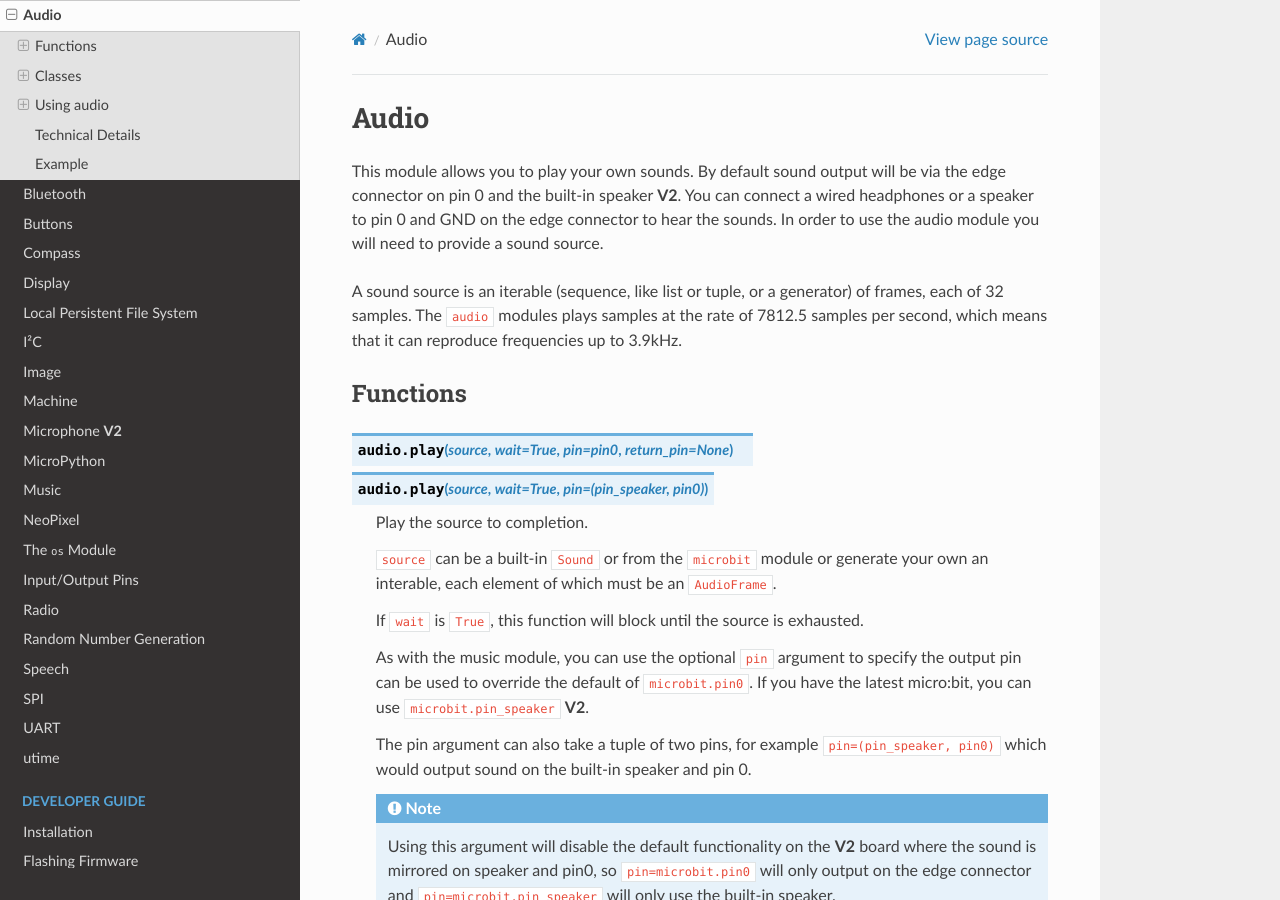
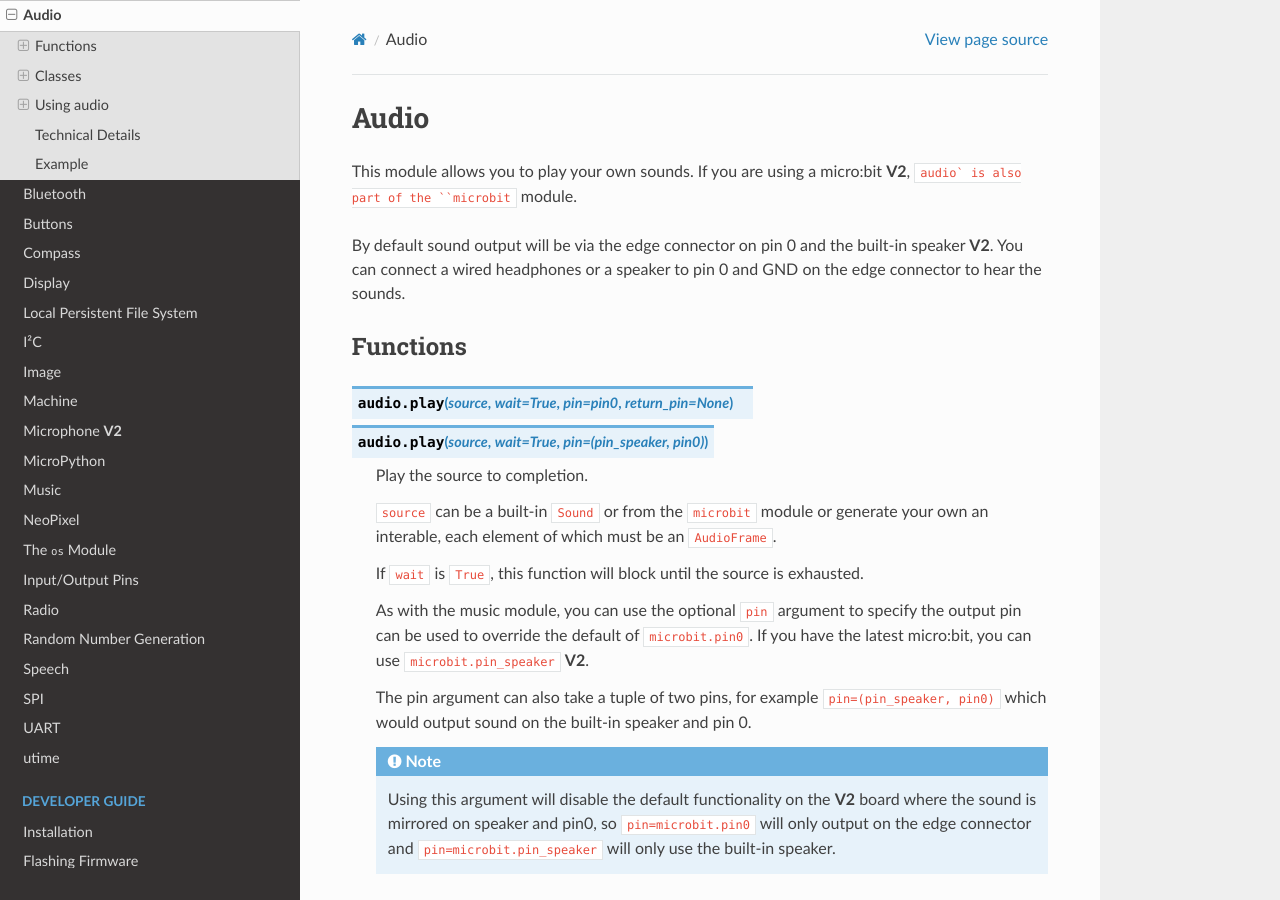
Before and after one commit to bbcmicrobit/micropython, a Sphinx documentation site: the page built from docs/audio.rst, in a window 1280 px wide and 900 px high. Built offline with Sphinx 7.4.7 and the Read the Docs theme 2.0.0, drawn with Linux system fonts in a browser that asks for light colours; pages that are not in the unit, such as notebooks, are missing from menus; some of the changed text lies outside the part shown.

Commit message:
update audio

```diff
--- a/docs/audio.rst
+++ b/docs/audio.rst
@@ -3,16 +3,12 @@
 
 .. py:module:: audio
 
-This module allows you to play your own sounds. By default sound output
-will be via the edge connector on pin 0 and the built-in speaker **V2**. You
-can connect a wired headphones or a speaker to pin 0 and GND on the edge
-connector to hear the sounds. In order to use the audio module you will
-need to provide a sound source.
+This module allows you to play your own sounds. If you are using a micro:bit
+**V2**, ``audio` is also part of the ``microbit`` module.
 
-A sound source is an iterable (sequence, like list or tuple, or a generator) of
-frames, each of 32 samples.
-The ``audio`` modules plays samples at the rate of 7812.5 samples per second,
-which means that it can reproduce frequencies up to 3.9kHz.
+By default sound output will be via the edge connector on pin 0 and the
+built-in speaker **V2**. You can connect a wired headphones or a speaker to
+pin 0 and GND on the edge connector to hear the sounds.
 
 Functions
 =========
```
Also changed, not shown: other parts of docs/audio.rst (+1 -1 lines).
